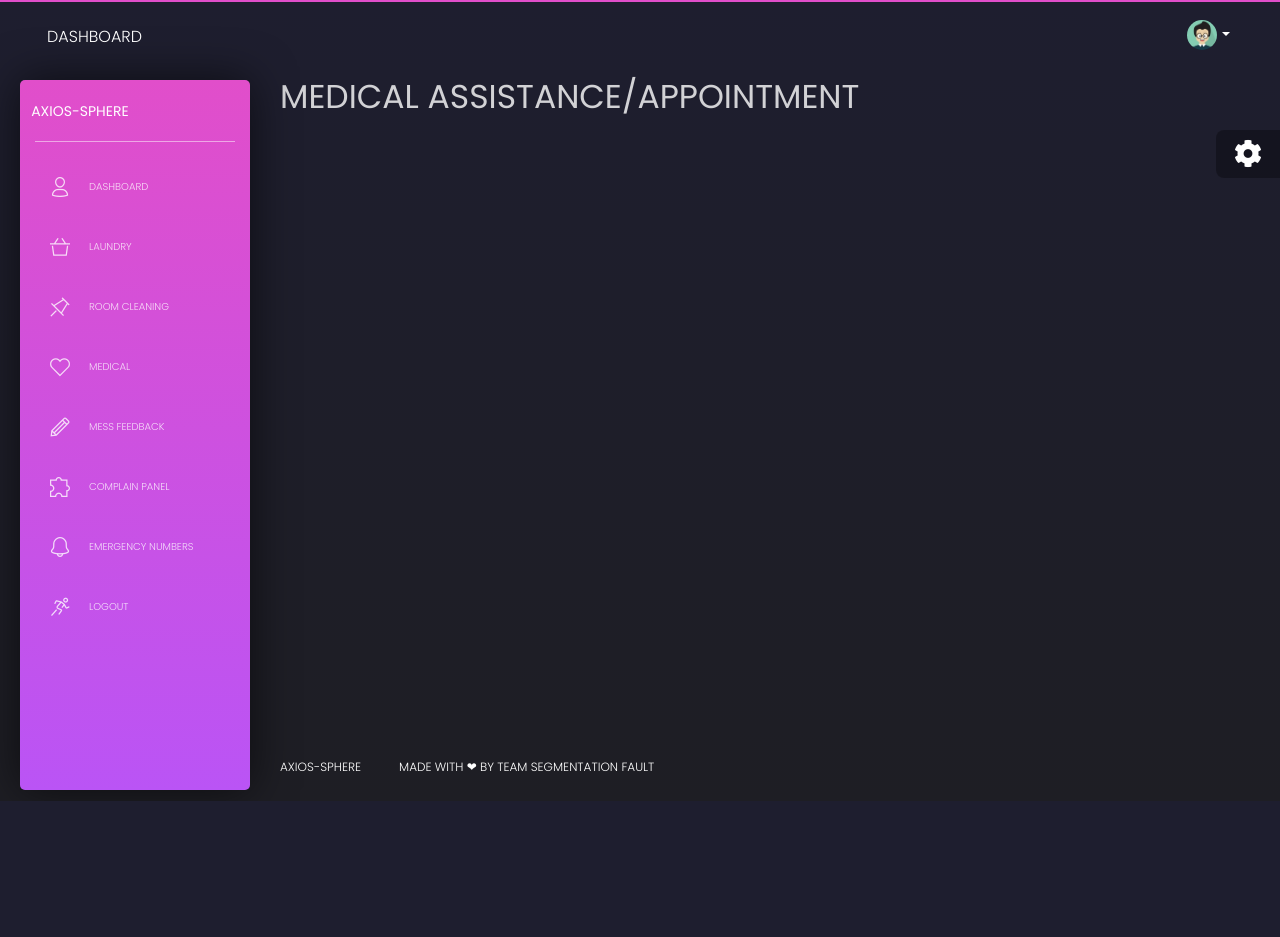
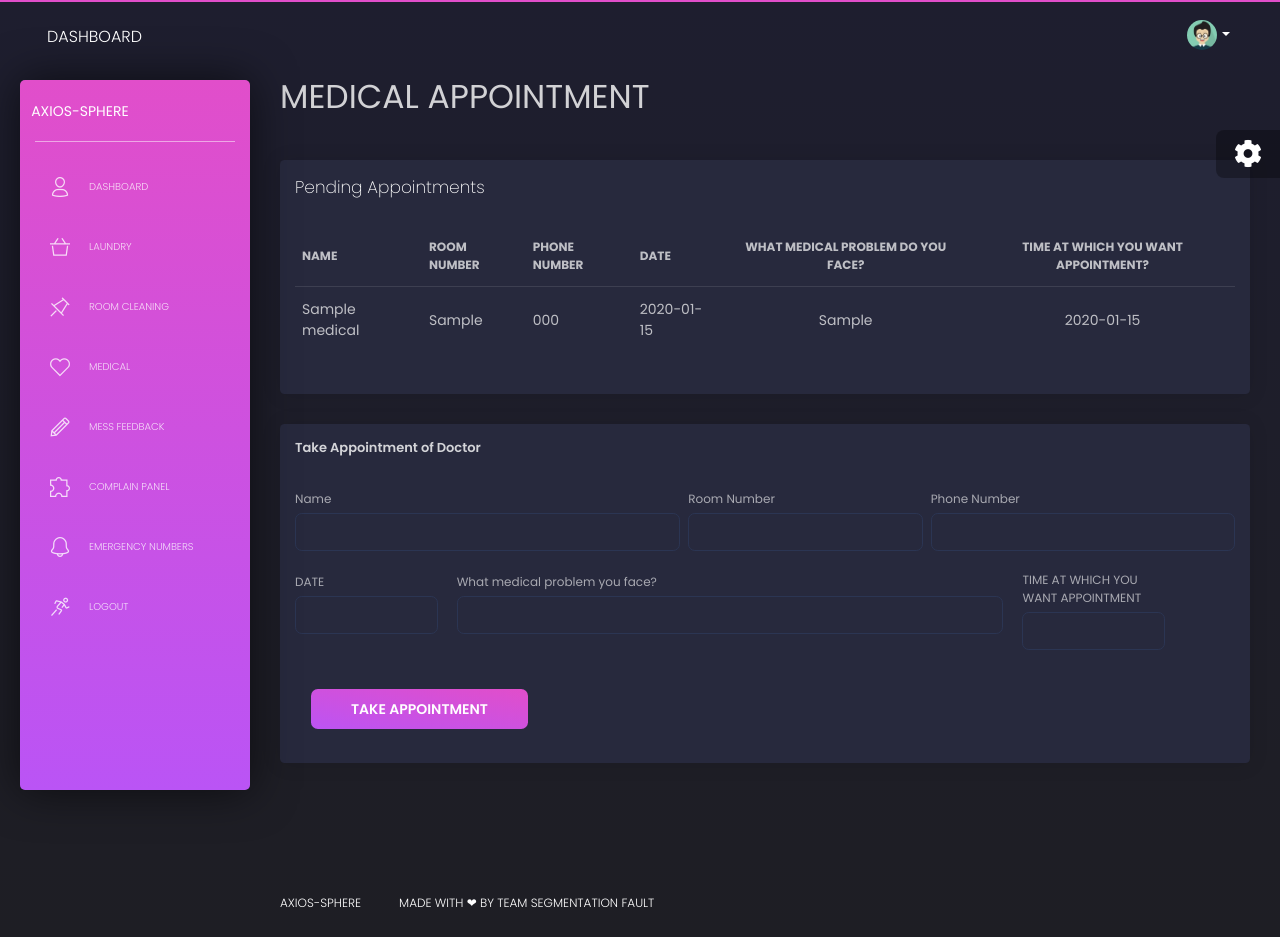
Before and after one commit to Team-Fractal/Hacko-10-SegmentationFault, a Django app: page /medical in a window 1280 px wide. Before the commit the page ends 801 px from the top, so only its background shows below. Run offline with Django 3.2, Linux system fonts and the light colour scheme; a user stored in the database is signed in; tables that the repository leaves empty hold one stand-in row (values such as "Sample post"); some libraries are stand-ins or nearby versions.

Commit message:
Update medical.html

```diff
--- a/core/templates/medical.html
+++ b/core/templates/medical.html
@@ -5,13 +5,11 @@
 <!-- Specific Page CSS goes HERE  -->
 {% block stylesheets %}{% endblock stylesheets %}
 
-{% block content %}            <H1>MEDICAL ASSISTANCE/APPOINTMENT</H1>
+{% block content %}            <H1>MEDICAL APPOINTMENT</H1>
 
-<!-- <div class="row">
+<div class="row">
   <div class="card card-plain">
-    <div class="card-header">
-      Medical
-    </div>
+
     <div class="card-body">
       <div class="col-lg-16">
         <div class="card ">
@@ -142,7 +140,7 @@
 
 
   </div>
-</div> -->
+</div>
 
 {% endblock content %}
 
```
